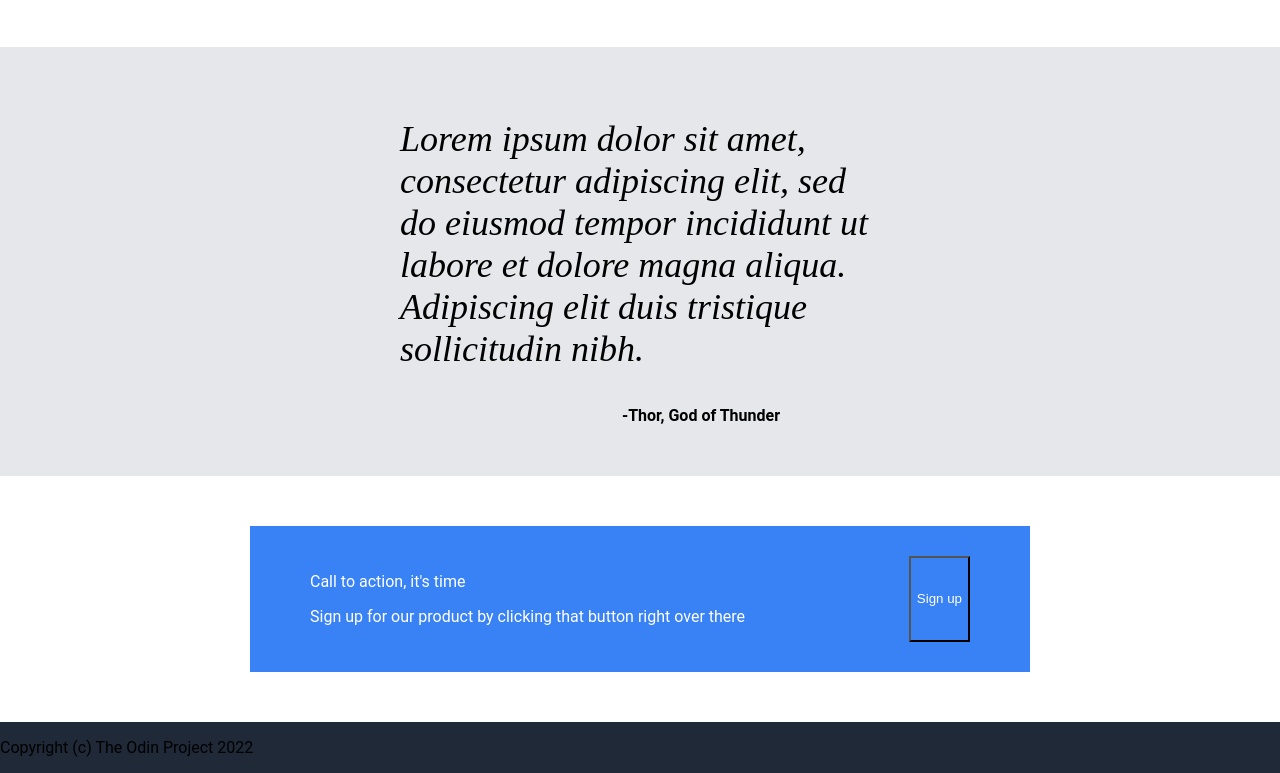
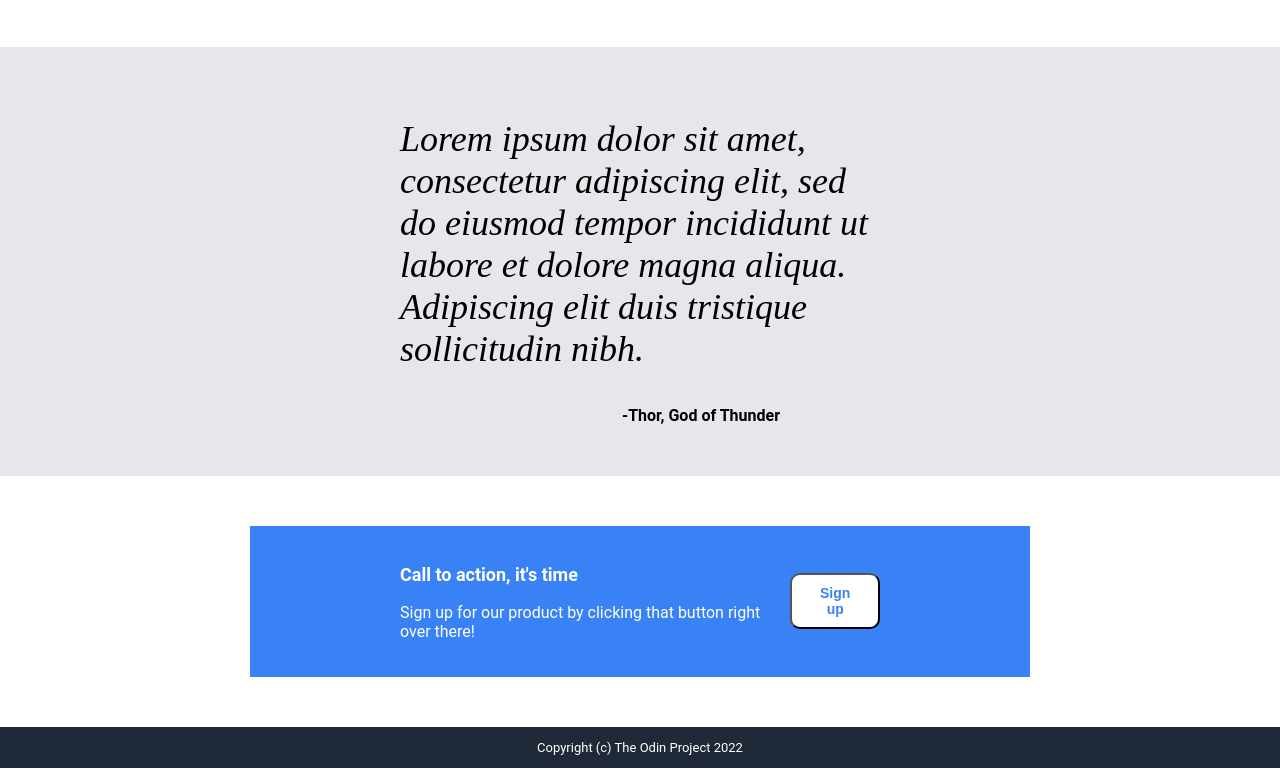
Before and after one commit to Panifran/Landing-Page, a plain HTML site: page index.html in a window 1280 px wide. Shown: the part 849-1622 px from the top of the page. Drawn offline with Linux system fonts and the light colour scheme.

Commit message:
Add draft final version

```diff
--- a/index.html
+++ b/index.html
@@ -62,7 +62,7 @@
   <div class="bottom">
     <div class="action-texts">
       <p class="action">Call to action, it's time</p>
-      <p class="sign-up">Sign up for our product by clicking that button right over there</p>
+      <p>Sign up for our product by clicking that button right over there!</p>
     </div>
     <button class="button2">Sign up</button>
   </div>
--- a/styles.css
+++ b/styles.css
@@ -34,6 +34,7 @@ a {
   text-decoration: none;
 }
 
+
 .logo {
   font-size: 24px;
   color: #F9FAF8;
@@ -55,7 +56,6 @@ a {
 
 .left-hero {
   padding-right: 400px;
-
 }
 
 a, .sec-text {
@@ -145,18 +145,40 @@ h2 {
   margin-right: 250px;
   margin-top: 50px;
   margin-bottom: 50px;
-  display: flex;
+  display:flex;
   justify-content: space-between;
-  padding-top: 30px;
-  padding-bottom: 30px;
-  padding-left: 60px;
-  padding-right: 60px;
+  align-items: center;
+  padding-top: 20px;
+  padding-bottom: 20px;
+  padding-left: 150px;
+  padding-right: 150px;
 }
 
-.action-texts, .button2 {
+.action-texts {
   color: white;
 }
 
+.action {
+  font-size: 18px;
+  font-weight: bold;
+}
+
 .button2 {
-  background-color: #3882F6;
+  font-size: 14px;
+  font-weight: bold;
+  background-color: white;
+  color: #3882F6;
+  border-radius: 10px;
+  padding-top: 10px;
+  padding-bottom: 10px;
+  padding-left: 20px;
+  padding-right: 20px;
+
+
 }
+
+footer {
+  font-size: small;
+  color: white;
+  text-align: center;
+}
```
